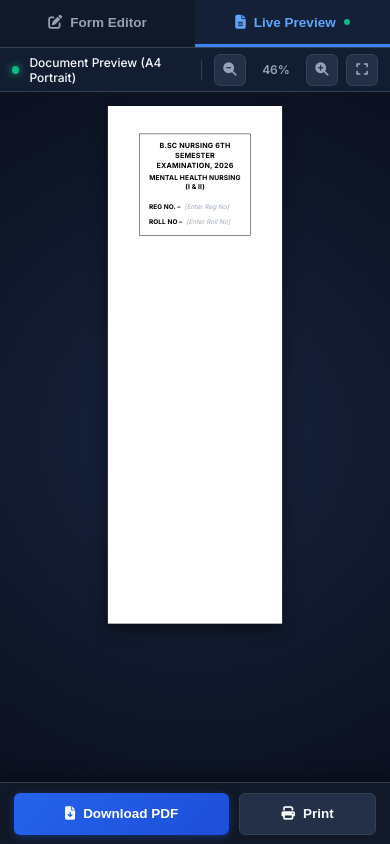
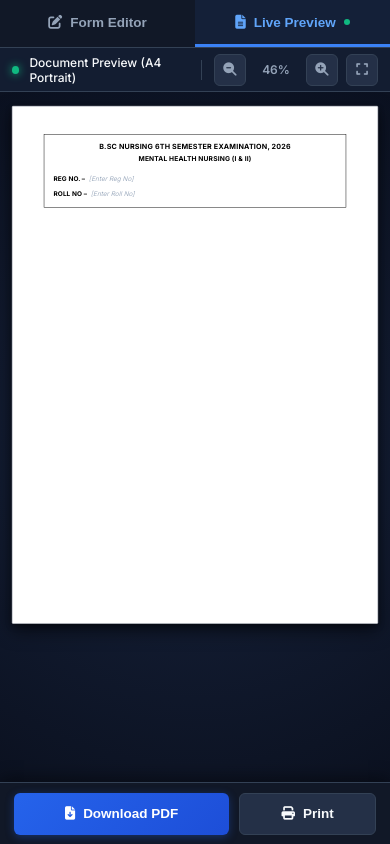
Before and after one commit to sourav-mac/PDF-MAKER, a plain HTML site: page index.html in a window 390 px wide. Both pictures are taken after a click on the button "Live Preview". Drawn offline with Linux system fonts and the light colour scheme.

Commit message:
Fix mobile preview: exact centered A4 sheet with scaled wrapper

```diff
--- a/app.js
+++ b/app.js
@@ -18,6 +18,9 @@ document.addEventListener('DOMContentLoaded', () => {
   // Slips Container & Printable Sheet
   const slipsContainer = document.getElementById('slips-container');
   const printableDoc = document.getElementById('printable-document');
+  const paperWrapper = document.getElementById('paper-wrapper');
+  const BASE_A4_WIDTH = 794;
+  const BASE_A4_HEIGHT = 1123;
 
   // Repetition Controls
   const repeatSelector = document.getElementById('repeat-selector');
@@ -313,7 +316,22 @@ document.addEventListener('DOMContentLoaded', () => {
     showToast("Generating PDF, please wait...");
 
     const originalTransform = printableDoc.style.transform;
+    const originalWrapperW = paperWrapper ? paperWrapper.style.width : '';
+    const originalWrapperH = paperWrapper ? paperWrapper.style.height : '';
+
     printableDoc.style.transform = 'none';
+    if (paperWrapper) {
+      paperWrapper.style.width = `${BASE_A4_WIDTH}px`;
+      paperWrapper.style.height = `${BASE_A4_HEIGHT}px`;
+    }
+
+    function restoreLayout() {
+      printableDoc.style.transform = originalTransform;
+      if (paperWrapper) {
+        paperWrapper.style.width = originalWrapperW;
+        paperWrapper.style.height = originalWrapperH;
+      }
+    }
 
     const rollNoText = inputRollNo.value.trim();
     const regNoText = inputRegNo.value.trim();
@@ -334,23 +352,27 @@ document.addEventListener('DOMContentLoaded', () => {
 
     if (typeof html2pdf !== 'undefined') {
       html2pdf().set(opt).from(printableDoc).save().then(() => {
-        printableDoc.style.transform = originalTransform;
+        restoreLayout();
         showToast("PDF downloaded successfully!");
       }).catch(err => {
         console.error("html2pdf error:", err);
-        printableDoc.style.transform = originalTransform;
+        restoreLayout();
         window.print();
       });
     } else {
-      printableDoc.style.transform = originalTransform;
+      restoreLayout();
       window.print();
     }
   });
 
   // Zoom Controls
   function applyZoom(zoom) {
-    currentZoom = Math.min(Math.max(zoom, 0.35), 1.6);
+    currentZoom = Math.min(Math.max(zoom, 0.25), 1.8);
     printableDoc.style.transform = `scale(${currentZoom})`;
+    if (paperWrapper) {
+      paperWrapper.style.width = `${Math.round(BASE_A4_WIDTH * currentZoom)}px`;
+      paperWrapper.style.height = `${Math.round(BASE_A4_HEIGHT * currentZoom)}px`;
+    }
     zoomLevelDisplay.innerText = `${Math.round(currentZoom * 100)}%`;
   }
 
@@ -361,9 +383,9 @@ document.addEventListener('DOMContentLoaded', () => {
   function autoFit() {
     const viewportWidth = window.innerWidth;
     if (viewportWidth <= 850) {
-      // Mobile screen: scale 210mm (~794px) to fit available width perfectly
+      // Mobile screen: scale 794px A4 width to fit available width perfectly with 24px margins
       const availableWidth = viewportWidth - 24;
-      const targetScale = Math.min(Math.max(availableWidth / 794, 0.38), 0.95);
+      const targetScale = Math.min(Math.max(availableWidth / BASE_A4_WIDTH, 0.28), 0.95);
       applyZoom(targetScale);
     } else if (viewportWidth < 1200) {
       applyZoom(0.8);
--- a/index.html
+++ b/index.html
@@ -251,8 +251,10 @@
 
       <!-- Scrollable Preview Container -->
       <div class="paper-viewport" id="viewport">
-        <!-- Physical A4 Page Container -->
-        <div class="a4-page" id="printable-document">
+        <!-- Exact Scaled Wrapper for Perfect Centering & Auto-Fit -->
+        <div class="paper-wrapper" id="paper-wrapper">
+          <!-- Physical A4 Page Container -->
+          <div class="a4-page" id="printable-document">
           <div id="slips-container" class="slips-container repeat-1">
             <!-- Slip 1 (Master / Default) -->
             <div class="exam-slip" data-slip-index="1">
@@ -310,6 +312,7 @@
             </div>
           </div>
         </div>
+        </div>
       </div>
     </main>
 
--- a/style.css
+++ b/style.css
@@ -648,17 +648,30 @@ body {
 /* ==========================================================================
    A4 Page Simulation (Strict Fixed 210mm x 297mm Single Page)
    ========================================================================== */
+.paper-wrapper {
+  position: relative;
+  width: 794px;
+  height: 1123px;
+  margin: 0 auto;
+  flex-shrink: 0;
+  transition: width 0.15s ease-out, height 0.15s ease-out;
+}
+
 .a4-page {
-  width: 210mm;
-  height: 297mm;
-  max-height: 297mm;
+  width: 794px;
+  height: 1123px;
+  max-height: 1123px;
   background: var(--paper-bg);
   color: var(--paper-ink);
-  padding: 16mm 18mm 16mm 18mm;
-  box-shadow: var(--shadow-paper);
-  transform-origin: top center;
+  padding: 60px 68px;
+  box-shadow: 0 15px 40px rgba(0, 0, 0, 0.55), 0 5px 15px rgba(0, 0, 0, 0.3);
+  border: 1px solid #e2e8f0;
+  border-radius: 2px;
+  transform-origin: top left;
   transition: transform 0.15s ease-out;
-  position: relative;
+  position: absolute;
+  top: 0;
+  left: 0;
   box-sizing: border-box;
   overflow: hidden;
   display: flex;
@@ -952,11 +965,21 @@ body {
     height: 100% !important;
   }
 
+  .paper-wrapper {
+    width: 100% !important;
+    height: 100% !important;
+    position: static !important;
+    margin: 0 !important;
+    display: block !important;
+  }
+
   .a4-page {
     width: 100% !important;
     height: 100% !important;
     max-height: 100% !important;
+    position: static !important;
     box-shadow: none !important;
+    border: none !important;
     padding: 2mm 4mm !important;
     margin: 0 !important;
     transform: none !important;
```
